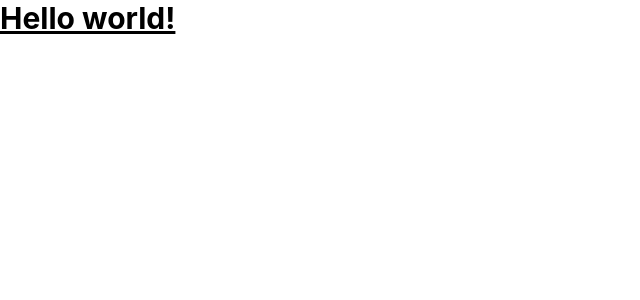
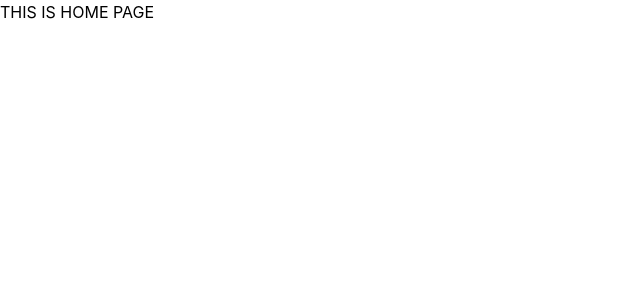
Before and after one commit to Dawatenzingsherpa/Ecommerce_Frontend, a React (Vite) app: page / in a window 1280 px wide. Shown: the top 300 px of the page, without its empty margins (0-640 px from the left). Built offline with nearby package versions, Linux system fonts and the light colour scheme.

Commit message:
connect react to redux

```diff
--- a/package.json
+++ b/package.json
@@ -15,6 +15,7 @@
     "react": "^19.2.7",
     "react-dom": "^19.2.7",
     "react-redux": "^9.3.0",
+    "react-router-dom": "^7.18.1",
     "tailwindcss": "^4.3.2"
   },
   "devDependencies": {
--- a/src/App.tsx
+++ b/src/App.tsx
@@ -1,14 +1,20 @@
 
-import './App.css'
+import {BrowserRouter,Routes,Route} from 'react-router-dom'
+import { Provider } from 'react-redux'
+import store from './store/store'
 
 function App() {
 
   return (
-    <>
-    <h1 className="text-3xl font-bold underline">
-    Hello world!
-  </h1>
-    </>
+    <Provider store = {store}>
+      <BrowserRouter>
+        <Routes>
+          <Route path='/' element={'THIS IS HOME PAGE'}/>
+          <Route path='/register' element={'THIS IS REGISTER PAGE'}/>
+          <Route path='/login' element={'THIS IS LOGIN PAGE'}/>
+        </Routes>
+      </BrowserRouter>
+    </Provider>
   )
 }
 
```
Also changed, not shown: 1 other file (tests, documents, lock files or other folders).
